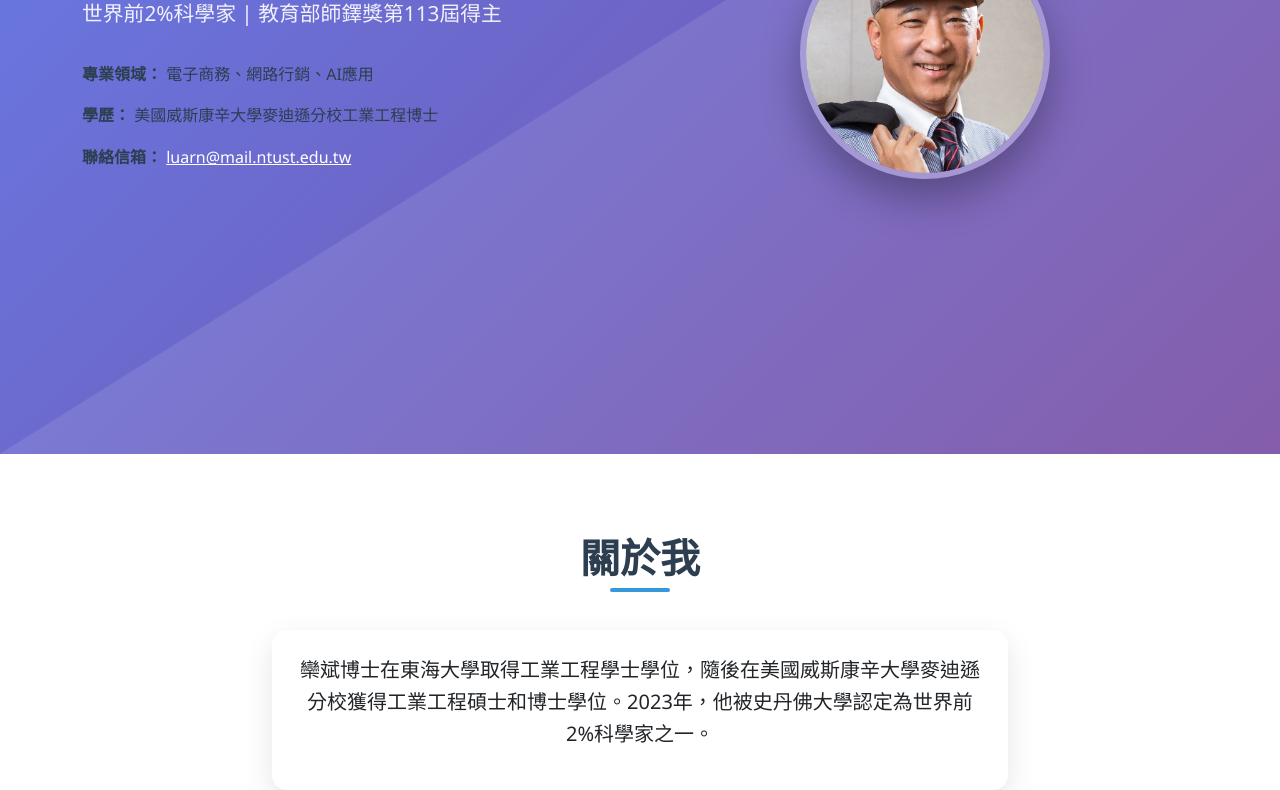
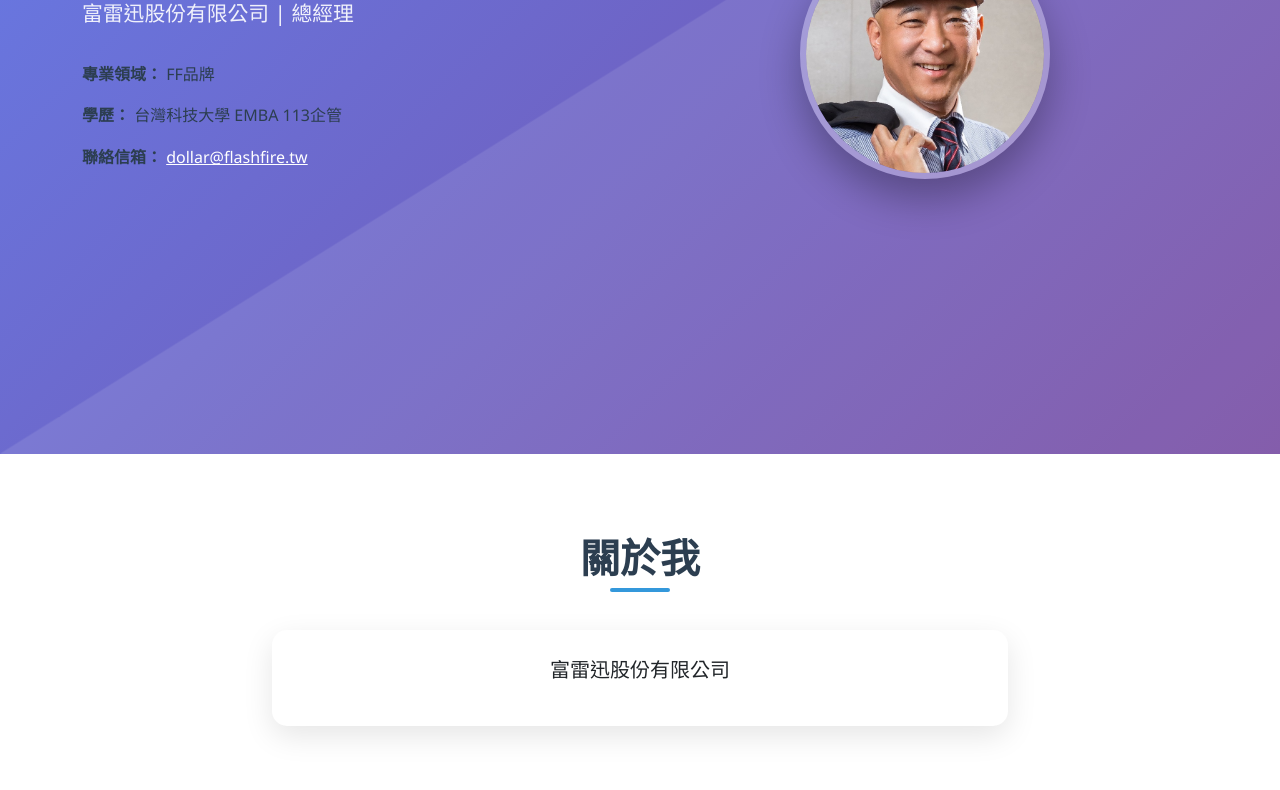
Before and after one commit to dollars2343/dollars2343.github.io, a plain HTML site: page index.html in a window 1280 px wide. Shown: the part 346-1136 px from the top of the page. Drawn offline with nearby package versions, Linux system fonts and the light colour scheme.

Commit message:
Update index.html

```diff
--- a/index.html
+++ b/index.html
@@ -156,15 +156,15 @@
     <script>
         // ====== 使用者資料區域 - 請修改以下內容 ======
         const profileData = {
-            name: "欒斌 教授",
-            title: "世界前2%科學家 | 教育部師鐸獎第113屆得主",
-            expertise: "電子商務、網路行銷、AI應用",
-            education: "美國威斯康辛大學麥迪遜分校工業工程博士",
-            email: "luarn@mail.ntust.edu.tw",
-            about: "欒斌博士在東海大學取得工業工程學士學位，隨後在美國威斯康辛大學麥迪遜分校獲得工業工程碩士和博士學位。2023年，他被史丹佛大學認定為世界前2%科學家之一。",
-            contactEmail: "luarn@mail.ntust.edu.tw",
-            phone: "886-2-2737-6754",
-            location: "研究室: T2-409<br>國立臺灣科技大學"
+            name: "黃志源 Dollars",
+            title: "富雷迅股份有限公司 | 總經理",
+            expertise: "FF品牌",
+            education: "台灣科技大學 EMBA 113企管",
+            email: "dollar@flashfire.tw",
+            about: "富雷迅股份有限公司",
+            contactEmail: "dollar@flashfire.tw",
+            phone: "886-2-29991588",
+            location: "國立臺灣科技大學"
         };
         // ====== 使用者資料區域結束 ======
 
```
